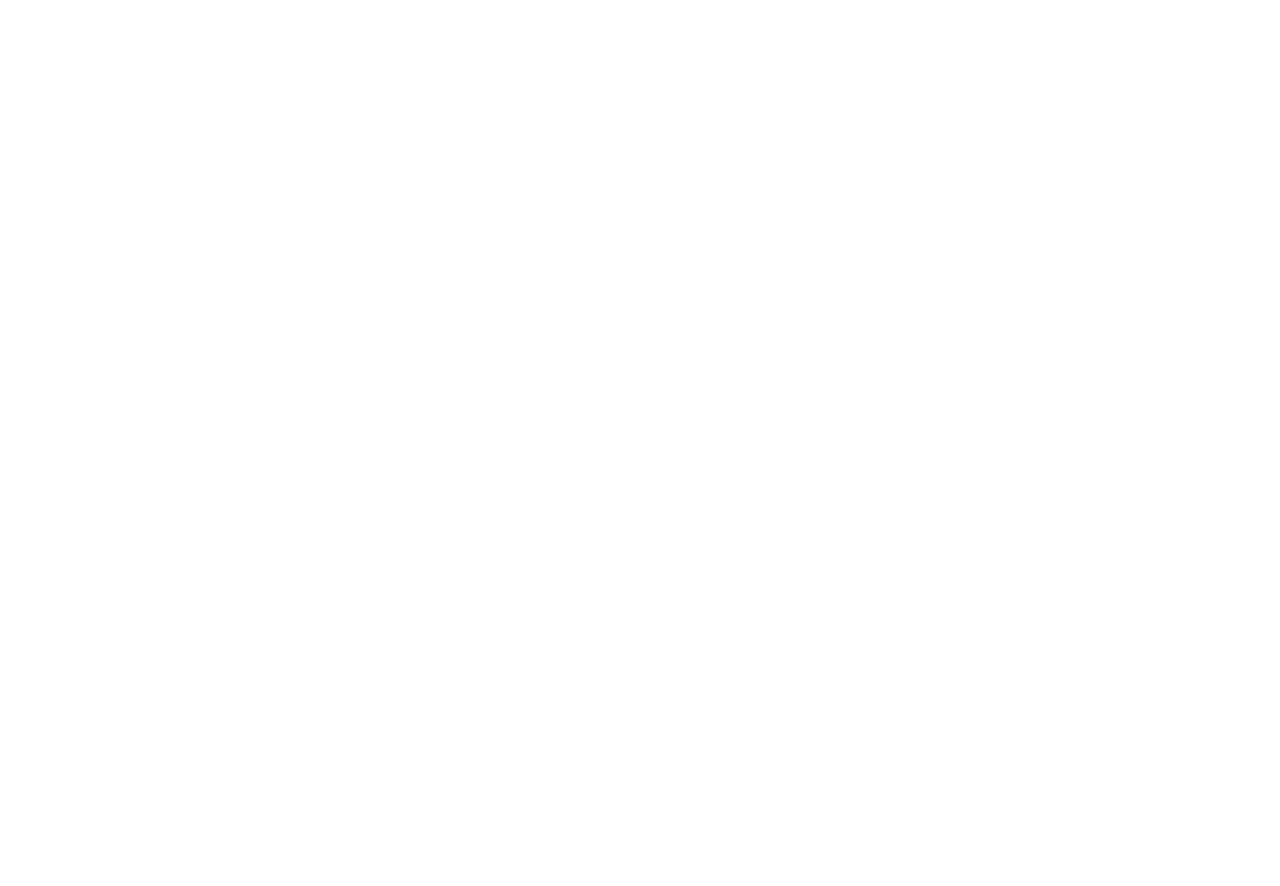
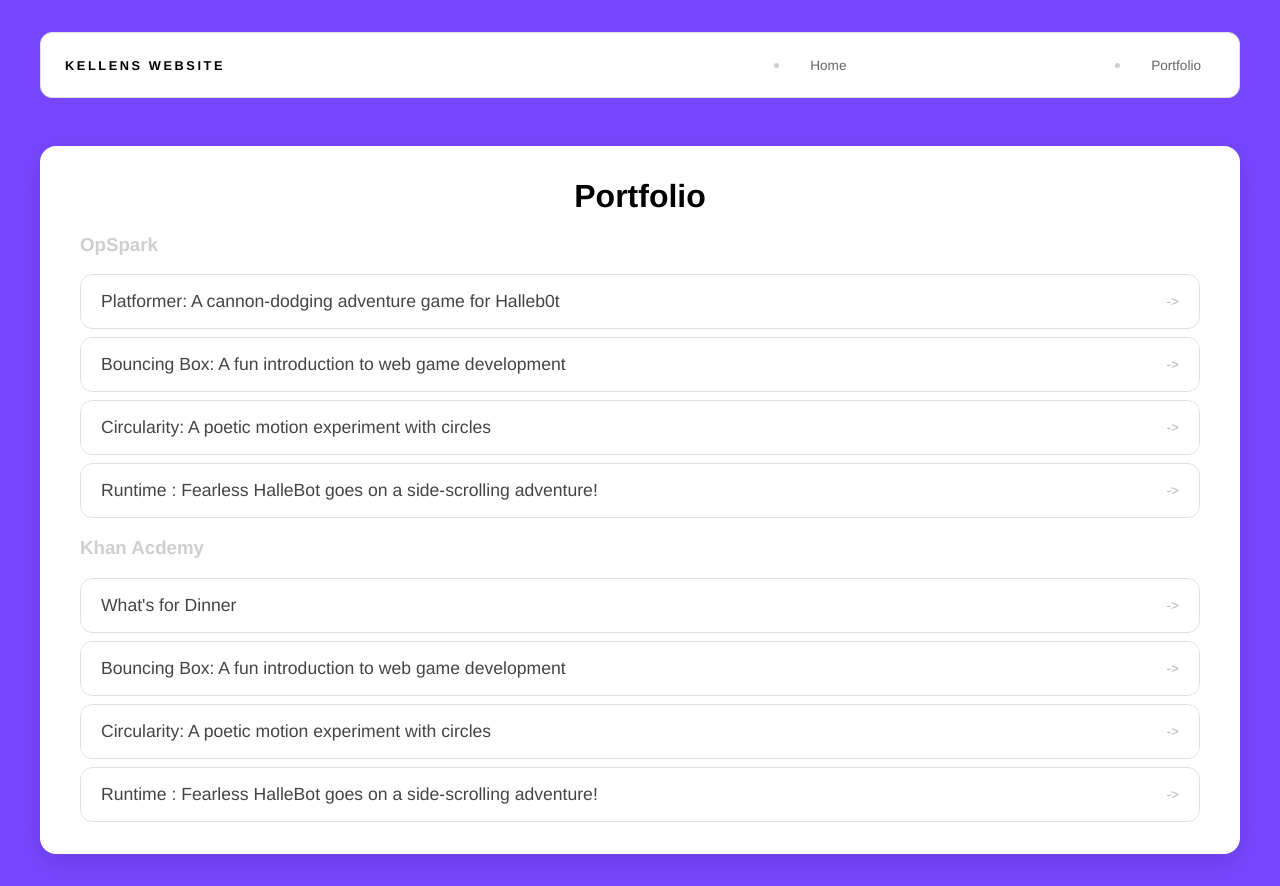
Before and after one commit to kellenvickers/kellenvickers.github.io, a plain HTML site: page portfolio.html in a window 1280 px wide. Before the commit the page ends 800 px from the top, so only its background shows below. Drawn offline with Linux system fonts and the light colour scheme.

Commit message:
Finished website

```diff
--- a/portfolio.html
+++ b/portfolio.html
@@ -0,0 +1,61 @@
+<!DOCTYPE html>
+<html>
+
+<head>
+  <title>Kellen's website</title>
+  <link rel="stylesheet" href="style.css" />
+</head>
+<body>
+  <!-- All content goes here -->
+  <div id="all-contents">
+    <nav>
+      <h1>Kellens website</h1>
+      <ul id ="nav-li"></ul>
+        <li class="nav-li"><a href="index.html">Home</a></li>
+        <li class="nav-li"><a href="portfolio.html">Portfolio</a></li>
+        </ul>
+      </nav>
+      <main class = "portfolio-main">
+        <div class = "content">
+          <div class = "portfolio-box">
+
+
+          <h1>Portfolio</h1>
+          <h3>OpSpark</h3>
+          <ul class = "portfolio" id = "opspark">
+            <li>
+        <a href="fsd-projects/platformer/" target ="_blank">Platformer: A cannon-dodging adventure game for Halleb0t</a>
+      </li>
+      <li>
+      <a href="fsd-projects/bouncing-box/"target ="_blank">Bouncing Box: A fun introduction to web game development</a>
+    </li>
+      <li>
+      <a href="fsd-projects/circularity/"target ="_blank">Circularity: A poetic motion experiment with circles</a>
+      </li>
+    <li>
+      <a href="fsd-projects/runtime/"target ="_blank">Runtime : Fearless HalleBot goes on a side-scrolling adventure!</a>
+      </li>
+        </ul>
+         <h3>Khan Acdemy</h3>
+          <ul class = "portfolio" id="khan">
+            <li>
+        <a href="https://www.khanacademy.org/computer-programming/spin-off-of-project-whats-for-dinner/4587464716304384" target ="_blank" >What's for Dinner</a>
+      </li>
+      <li>
+      <a href= target ="_blank" Shooting star >Bouncing Box: A fun introduction to web game development</a>
+    </li>
+      <li>
+      <a href= target ="_blank" Animal attack>Circularity: A poetic motion experiment with circles</a>
+      </li>
+    <li>
+      <a href= target ="_blank" Ad design>Runtime : Fearless HalleBot goes on a side-scrolling adventure!</a>
+      </li>
+        </ul>
+        </div>
+        </div>
+      </main>
+
+    </div>
+  </body>
+
+  </html>
--- a/style.css
+++ b/style.css
@@ -98,3 +98,145 @@ h2 {
   border-color: #000;
   transform: translateY(-2px);
 }
+.sidebar-img {
+  width: 100%;
+  max-width: 760px;
+  aspect-ratio: 3 / 4;
+  object-fit: cover;
+  display: block;
+  border-radius: 16px;
+  filter: grayscale(100%);
+  box-shadow: 0 8px 30px rgba(0, 0, 0, 0.12);
+  transition:
+    filter 0.4s ease,
+    transform 0.4s ease,
+    box-shadow 0.4s ease;
+}
+
+.sidebar-img:hover {
+  filter: grayscale(0%);
+  transform: translateY(-4px);
+  box-shadow: 0 16px 40px rgba(0, 0, 0, 0.18);
+}
+nav {
+  display: flex;
+  justify-content: space-between;
+  align-items: center;
+  margin-bottom: 48px;
+  padding: 16px 24px;
+  background: #fff;
+  border: 1px solid #e0e0e0;
+  border-radius: 12px;
+}
+
+nav h1 {
+  margin: 0;
+  font-size: 0.8rem;
+  font-weight: 700;
+  text-transform: uppercase;
+  letter-spacing: 0.2em;
+  color: #000;
+}
+
+#nav-ul {
+  list-style: none;
+  display: flex;
+  gap: 8px;
+  margin: 0;
+  padding: 0;
+}
+
+.nav-li a {
+  color: #666;
+  text-decoration: none;
+  font-size: 0.85rem;
+  font-weight: 500;
+  padding: 6px 14px;
+  border-radius: 8px;
+  transition:
+    background 0.25s ease,
+    color 0.25s ease;
+}
+
+.nav-li a:hover {
+  background: #000;
+  color: #fff;
+}
+
+/* Portfolio styles */
+.content h1 {
+  color: black;
+}
+
+.portfolio {
+  list-style: none;
+  margin: 0;
+  padding: 0;
+  width: 100%;
+  display: flex;
+  flex-direction: column;
+  gap: 8px;
+}
+
+.portfolio li {
+  border-radius: 12px;
+  overflow: hidden;
+}
+
+.portfolio a {
+  display: flex;
+  justify-content: space-between;
+  align-items: center;
+  text-decoration: none;
+  color: #444;
+  padding: 16px 20px;
+  font-size: 1.1rem;
+  font-weight: 500;
+  background: #fff;
+  border: 1px solid #e0e0e0;
+  border-radius: 12px;
+  transition: background 0.25s ease, color 0.25s ease, transform 0.25s ease;
+}
+
+.portfolio a:hover {
+  background: #000;
+  color: #fff;
+  transform: translateX(4px);
+}
+
+.portfolio a::after {
+  content: "->";
+  font-size: 0.85rem;
+  opacity: 0.4;
+  transition: opacity 0.25s ease;
+  white-space: nowrap;
+}
+
+.portfolio a:hover::after {
+  opacity: 1;
+}
+.portfolio-main {
+  display: block;
+  min-height: auto;
+}
+.portfolio-box {
+  background: #ffffff;
+  padding: 32px 40px;
+  border-radius: 16px;
+  box-shadow: 0 8px 30px rgba(0, 0, 0, 0.12);
+  width: 100%;
+}
+.portfolio-box h1 {
+  text-align: center;
+  width: 100%;
+  margin: 0;
+}
+#opspark a:hover {
+  background: #90ee90;
+  color: #000;
+}
+
+#khan a:hover {
+  background: #4a90e2;
+  color: #fff;
+}
```
Also changed, not shown: index.html (+10 -3 lines), images/pfp.jfif (deleted).
